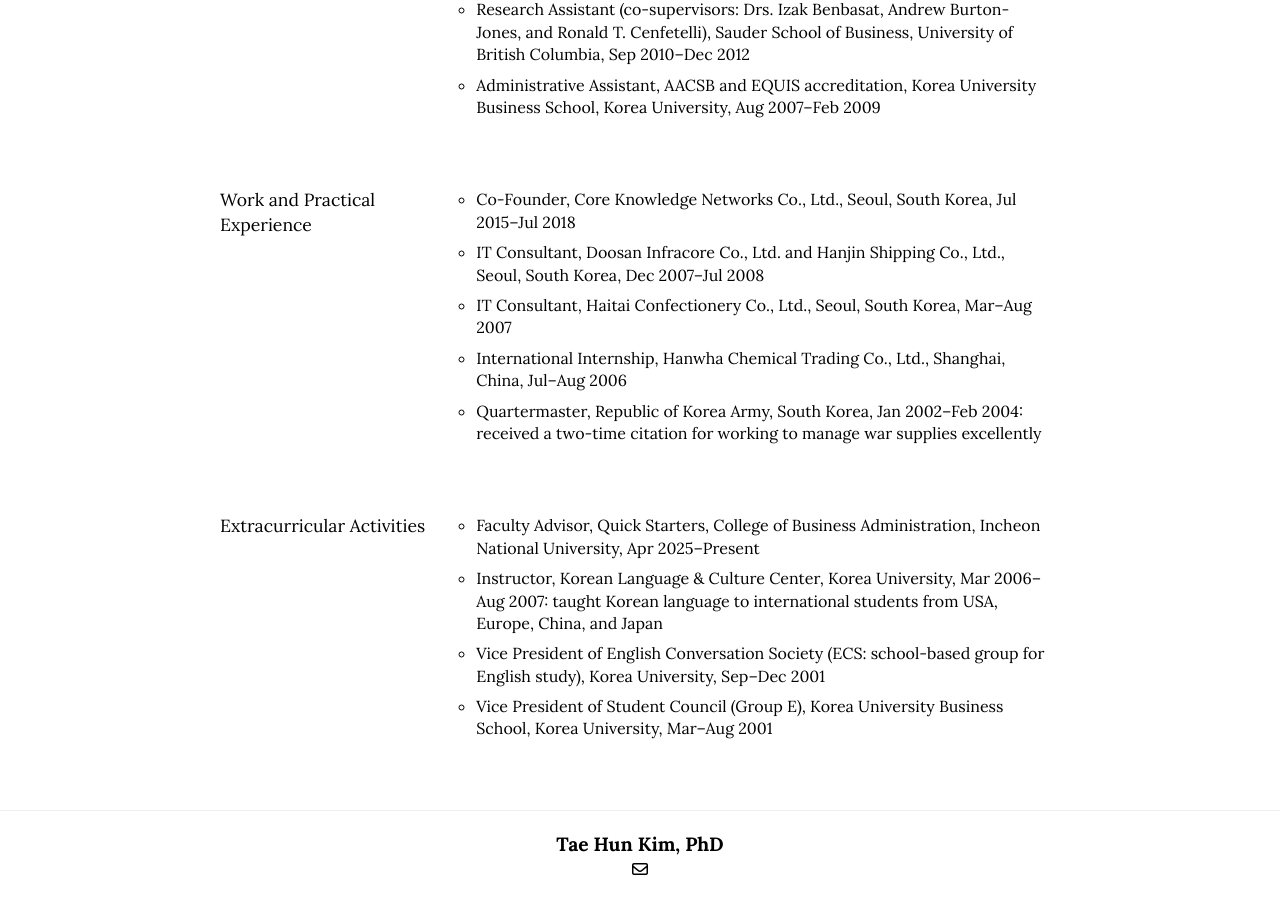
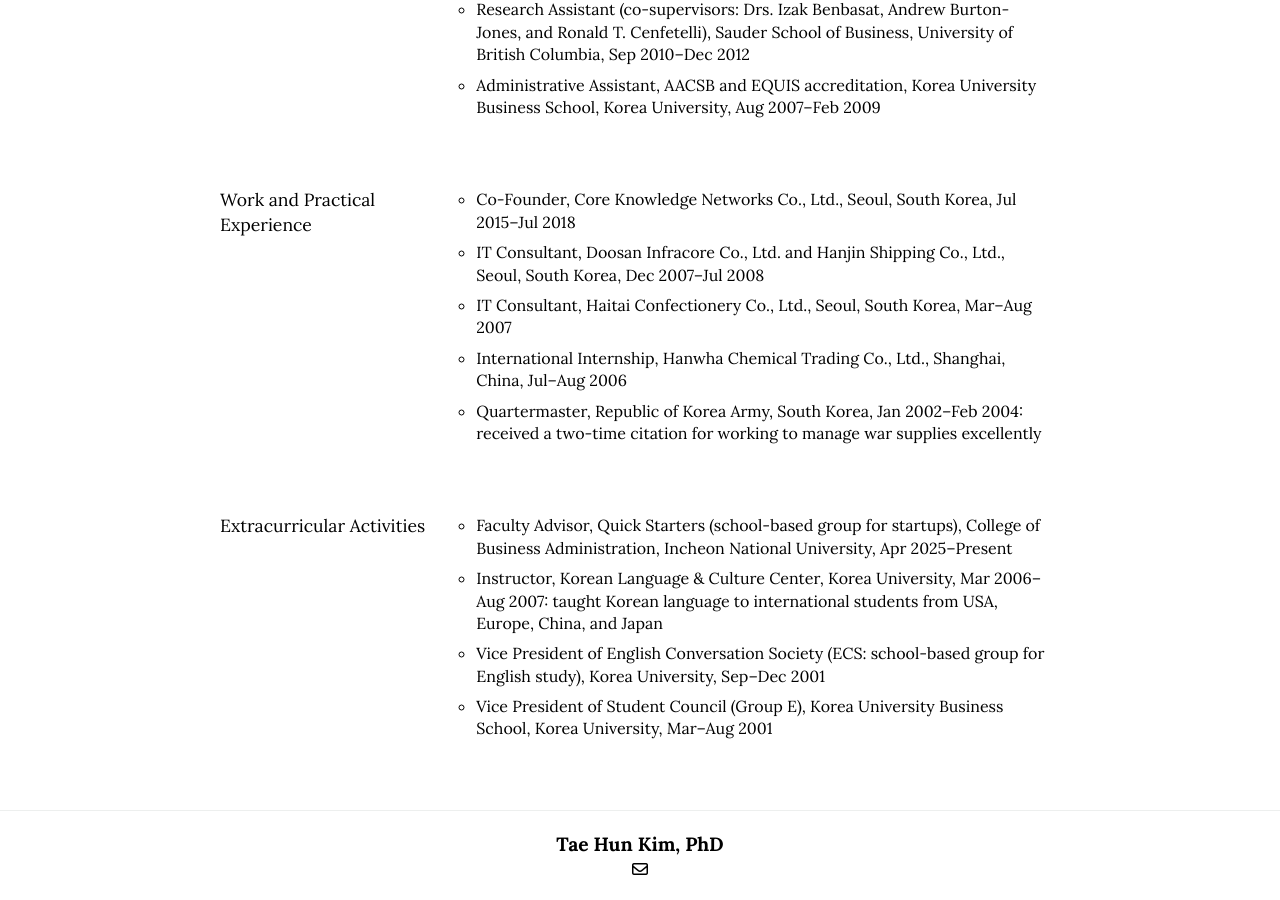
Before and after one commit to istaehun/taehun, a Jekyll site: the page built from engagement.html, in a window 1280 px wide and 900 px high, scrolled down 4988 px. Built offline with Jekyll 4.4.1, drawn with Linux system fonts in a browser that asks for light colours; nearby versions of some CDN libraries.

Commit message:
Update engagement.yml

```diff
--- a/_data/engagement.yml
+++ b/_data/engagement.yml
@@ -127,7 +127,7 @@
   -
     title: Extracurricular Activities
     list:
-      - "Faculty Advisor, Quick Starters, College of Business Administration, Incheon National University, Apr 2025–Present"
+      - "Faculty Advisor, Quick Starters (school-based group for startups), College of Business Administration, Incheon National University, Apr 2025–Present"
       - "Instructor, Korean Language & Culture Center, Korea University, Mar 2006–Aug 2007: taught Korean language to international students from USA, Europe, China, and Japan"
       - "Vice President of English Conversation Society (ECS: school-based group for English study), Korea University, Sep–Dec 2001"
       - "Vice President of Student Council (Group E), Korea University Business School, Korea University, Mar–Aug 2001"
```
